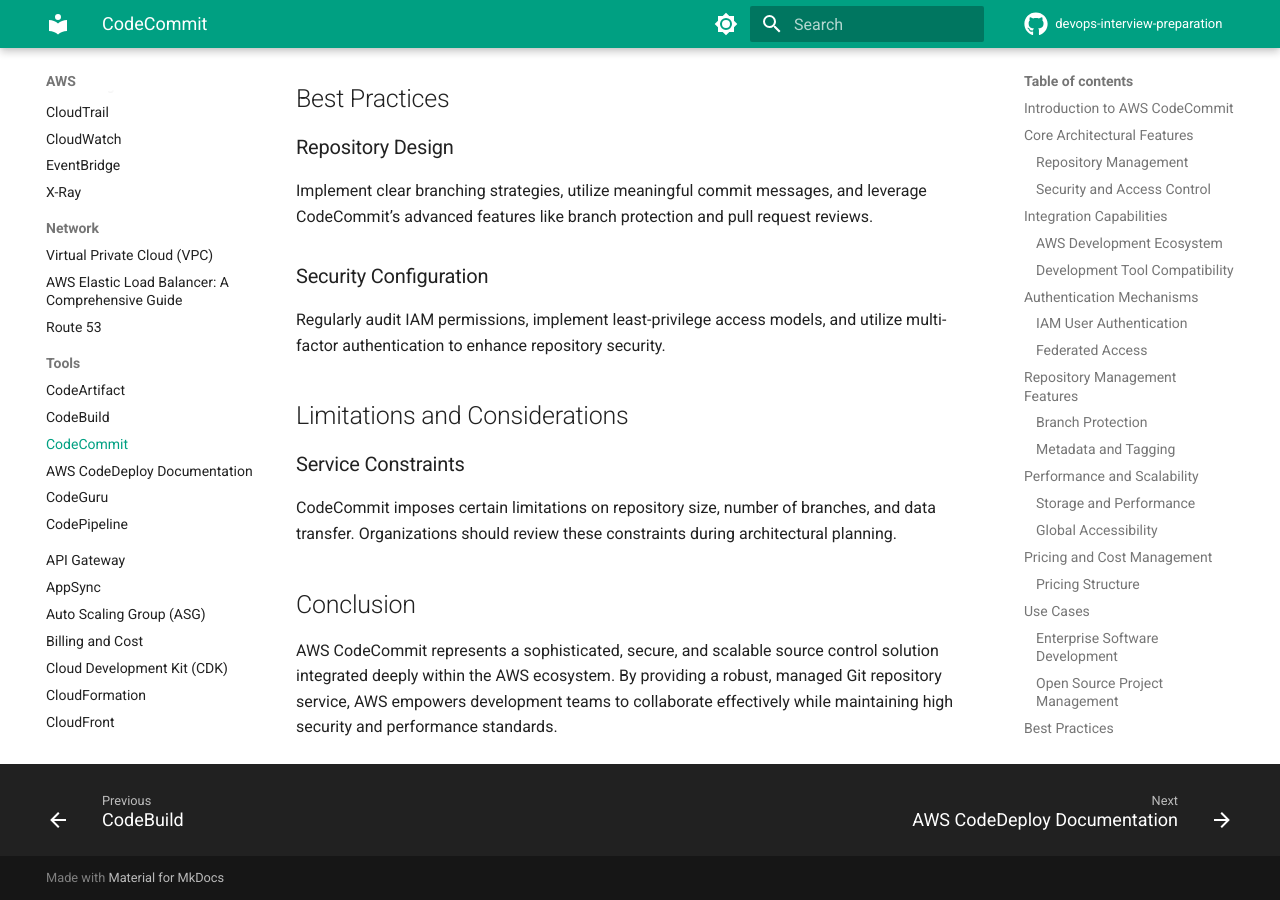
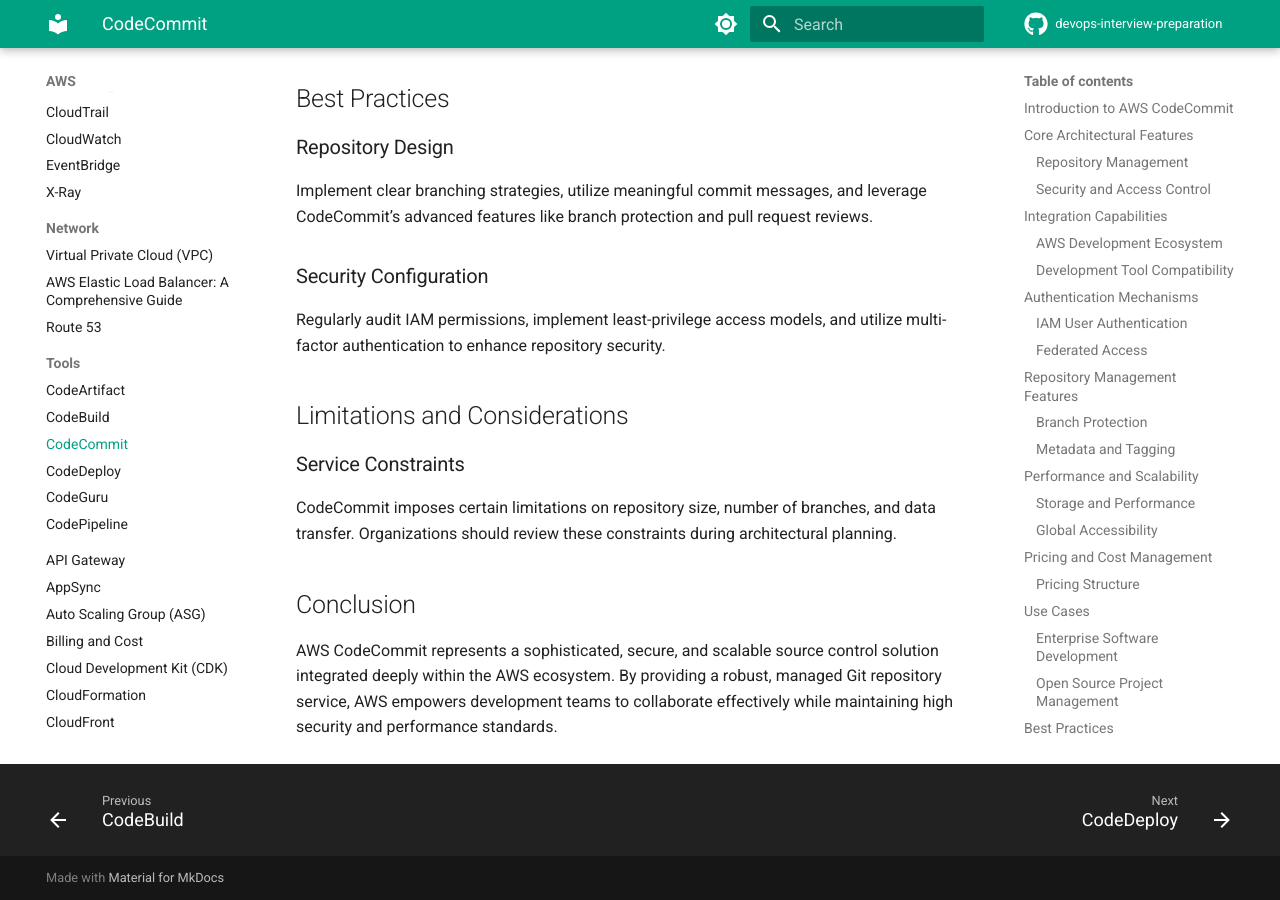
Before and after one commit to alelapi/devops-interview-preparation, an MkDocs documentation site: the page built from docs/aws/tools/codecommit.md, in a window 1280 px wide and 900 px high, scrolled down 3141 px. Built offline with MkDocs 1.6.1 and Material for MkDocs 9.7.7, drawn with Linux system fonts in a browser that asks for light colours; comment, search, counter and statistics services are not loaded.

Commit message:
fix codedeploy

```diff
--- a/docs/aws/tools/codedeploy.md
+++ b/docs/aws/tools/codedeploy.md
@@ -1,10 +1,10 @@
-# AWS CodeDeploy Documentation
+# CodeDeploy
 
 ## Overview
 
 AWS CodeDeploy is an automated deployment service that streamlines the process of deploying applications across various AWS compute platforms. The service supports deployments to Amazon EC2 instances, on-premises servers, AWS Lambda functions, and Amazon ECS services. CodeDeploy provides sophisticated deployment control features, including automated rollback capabilities triggered by deployment failures or CloudWatch alarms. The entire deployment process is defined in an appspec.yml file.
 
-![Codedeploy Architecture:](../../assets/img/codedeploy.png)
+![Codedeploy Architecture:](../../assets/img/codedeploy.jpg)
 
 ## Platform Support
 
```
